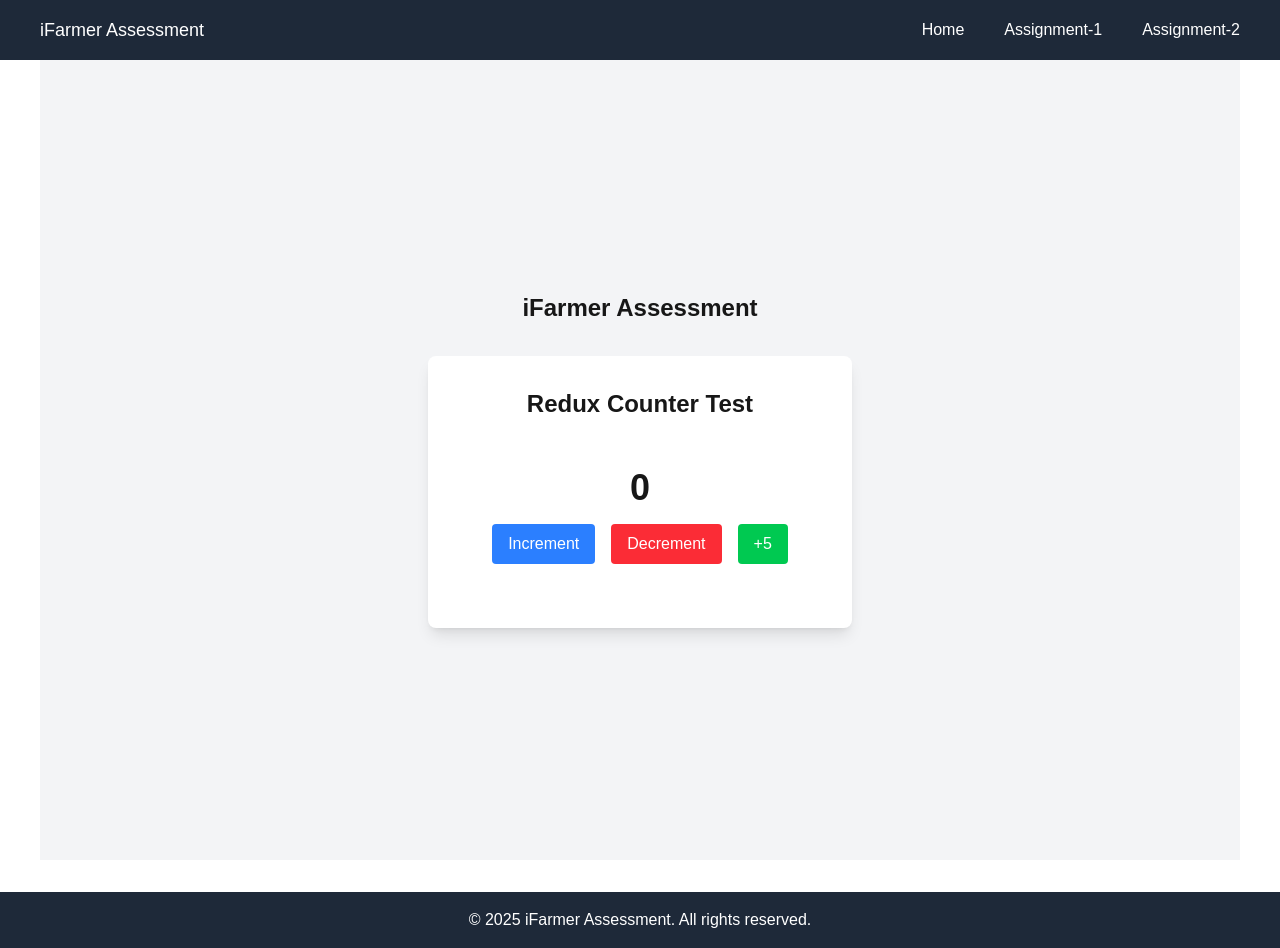
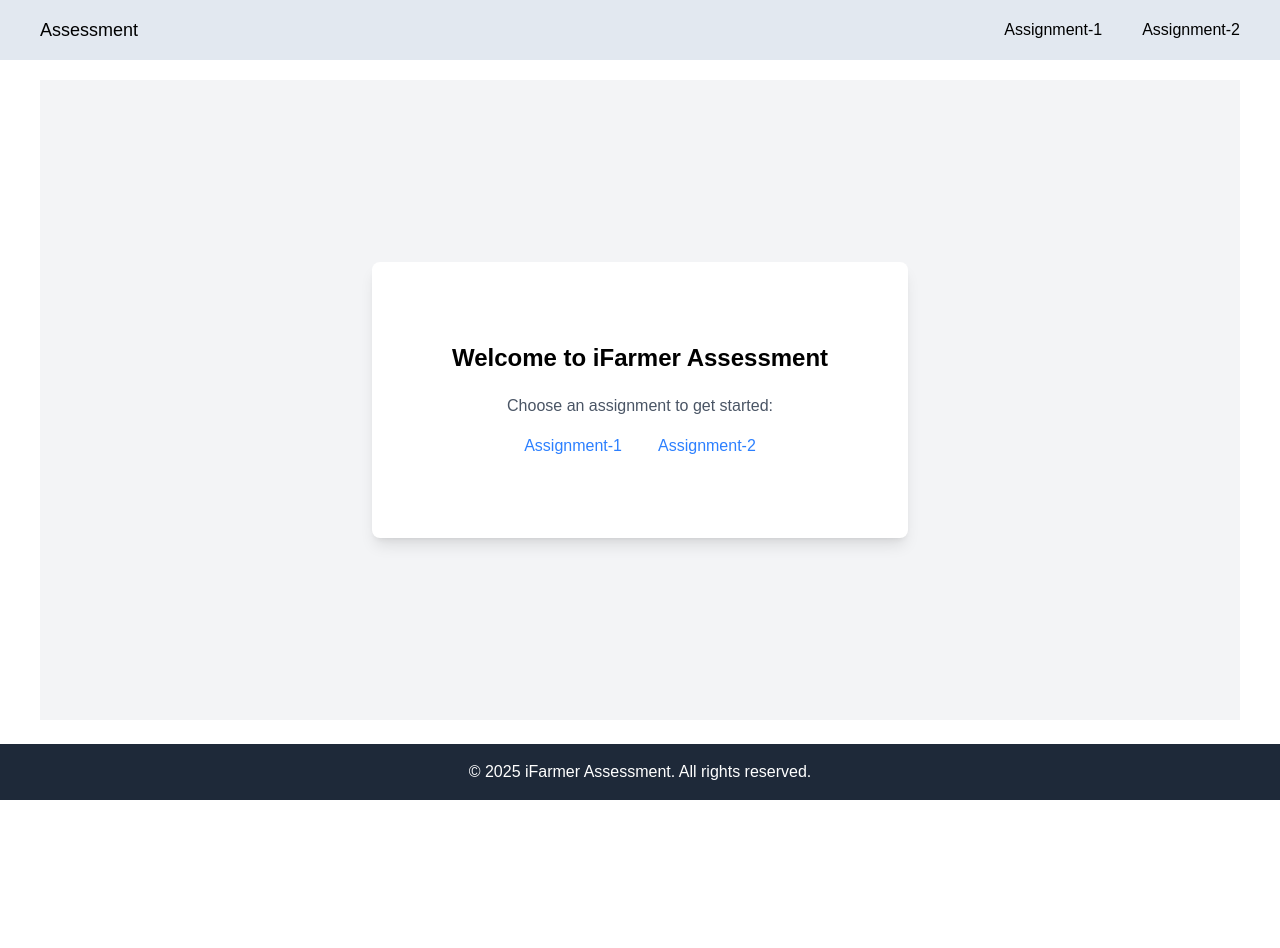
Before and after one commit to mesu-ai/ifarmer-assessment, a Next.js app: page / in a window 1280 px wide. After the commit the page ends 800 px from the top, so only its background shows below. Built offline with nearby package versions, Linux system fonts and the light colour scheme.

Commit message:
Fix: Tic-tac-toe design issues

```diff
--- a/src/app/assignment-1/page.tsx
+++ b/src/app/assignment-1/page.tsx
@@ -5,25 +5,45 @@ import React from 'react';
 const TicTacToe = () => {
   return (
     <div className='flex items-center justify-center min-h-[80vh]'>
-      <div className='bg-slate-100 rounded-md py-20 px-10 max-w-4xl w-full'>
-        <PageTitle className='text-center'>🎯 Tic-Tac-Toe Championship</PageTitle>
+      <div className='bg-slate-50 rounded-md py-20 px-10 max-w-4xl w-full'>
+        <PageTitle className='text-center'>Tic-Tac-Toe Game</PageTitle>
 
         <div className='text-center'>
-          <p className='mt-4 text-lg text-gray-700'>
-            Experience the ultimate Tic-Tac-Toe battle with our enhanced scoring system!
+          <p className='mt-4 text-sm sm:text-base lg:text-lg text-gray-700'>
+            Experience the ultimate Tic-Tac-Toe battle with our enhanced scoring
+            system!
           </p>
 
           {/* Game Rules */}
           <div className='mt-8 bg-white p-6 rounded-lg shadow-sm text-left'>
-            <h3 className='text-xl font-semibold mb-4 text-center'>🕹️ Game Rules</h3>
-            <ul className='space-y-2 text-gray-700'>
-              <li>• <strong>Best of 5 rounds</strong> - First to win 3 rounds is the champion!</li>
-              <li>• <strong>Scoring System:</strong></li>
-              <li className='ml-6'>- Win a round: <span className='text-green-600 font-bold'>+2 points</span></li>
-              <li className='ml-6'>- Lose a round: <span className='text-blue-600 font-bold'>+1 point</span></li>
-              <li className='ml-6'>- Draw: <span className='text-gray-600 font-bold'>0 points</span></li>
-              <li>• Game ends after 5 rounds or when a player gets an unbeatable lead</li>
-              <li>• Session-based leaderboard tracks all your games!</li>
+            <h3 className='text-lg sm:text-xl font-semibold mb-4 text-center'>
+              🕹️ Game Rules
+            </h3>
+            <ul className='space-y-2 text-gray-700 list-disc list-inside'>
+              <li>
+                <strong>Best of 5 rounds</strong> - First to win 3 rounds is the
+                champion!
+              </li>
+              <li>
+                <strong>Scoring System:</strong>
+              </li>
+              <li className='ml-6 list-none'>
+                - Win a round:{' '}
+                <span className='text-green-600 font-bold'>+2 points</span>
+              </li>
+              <li className='ml-6 list-none'>
+                - Lose a round:{' '}
+                <span className='text-blue-600 font-bold'>+1 point</span>
+              </li>
+              <li className='ml-6 list-none'>
+                - Draw:{' '}
+                <span className='text-gray-600 font-bold'>0 points</span>
+              </li>
+              <li>
+                Game ends after 5 rounds or when a player gets an unbeatable
+                lead
+              </li>
+              <li>Session-based leaderboard tracks all your games!</li>
             </ul>
           </div>
 
@@ -61,7 +81,9 @@ const TicTacToe = () => {
 
           {/* Quick Start Guide */}
           <div className='mt-8 text-sm text-gray-600'>
-            <p><strong>Quick Start:</strong> Set up players → Start game → Play 5 rounds → View results → Check leaderboard</p>
+            <p>
+              <strong>Quick Start:</strong> Set up players → Start game → Play 5rounds → View results → Check leaderboard
+            </p>
           </div>
         </div>
       </div>
--- a/src/app/assignment-1/player-setup/page.tsx
+++ b/src/app/assignment-1/player-setup/page.tsx
@@ -45,6 +45,8 @@ const PlayerSetupPage = () => {
   };
 
   const isFormValid = players.player1.trim() && players.player2.trim();
+
+  console.log({isFormValid});
 
   return (
     <div className='flex items-center justify-center min-h-[80vh]'>
--- a/src/app/page.tsx
+++ b/src/app/page.tsx
@@ -1,12 +1,20 @@
-import Counter from "@/components/Counter";
-
+import PageTitle from '@/components/ui/PageTitle';
+import Link from 'next/link';
+import React from 'react';
 export default function Home() {
   return (
-    <div className="min-h-screen bg-gray-100 flex flex-col items-center justify-center">
-      <h1 className="text-2xl font-bold mb-8">iFarmer Assessment</h1>
-      <div className="bg-white rounded-lg shadow-lg p-8">
-        <h2 className="text-2xl font-semibold mb-4 text-center">Redux Counter Test</h2>
-        <Counter />
+    <div className='min-h-[80vh] bg-gray-100 flex flex-col items-center justify-center'>
+      <div className='bg-white rounded-lg shadow-lg p-8 xl:p-20'>
+        <PageTitle>Welcome to iFarmer Assessment</PageTitle>
+        <p className='mt-5 text-center text-gray-600 mb-4'>Choose an assignment to get started:</p>
+        <ul className='flex justify-center gap-1.5 md:gap-5 text-sm lg:text-base'>
+          <li>
+            <Link className='hover:bg-blue-500 hover:text-white text-blue-500 p-2 rounded-md' href='/assignment-1'>Assignment-1</Link>
+          </li>
+          <li>
+            <Link className='hover:bg-blue-500 hover:text-white text-blue-500 p-2 rounded-md' href='/assignment-2'>Assignment-2</Link>
+          </li>
+        </ul>
       </div>
     </div>
   );
--- a/src/components/Counter.tsx
+++ /dev/null
@@ -1,35 +0,0 @@
-'use client'
-
-import { useAppDispatch, useAppSelector } from '@/lib/redux/hooks'
-import { increment, decrement, incrementByAmount } from '../lib/redux/features/counter/counterSlice'
-
-export default function Counter() {
-  const count = useAppSelector((state) => state.counter.value)
-  const dispatch = useAppDispatch()
-
-  return (
-    <div className="flex flex-col items-center space-y-4 p-8">
-      <div className="text-4xl font-bold">{count}</div>
-      <div className="flex space-x-4">
-        <button
-          className="px-4 py-2 bg-blue-500 text-white rounded hover:bg-blue-600"
-          onClick={() => dispatch(increment())}
-        >
-          Increment
-        </button>
-        <button
-          className="px-4 py-2 bg-red-500 text-white rounded hover:bg-red-600"
-          onClick={() => dispatch(decrement())}
-        >
-          Decrement
-        </button>
-        <button
-          className="px-4 py-2 bg-green-500 text-white rounded hover:bg-green-600"
-          onClick={() => dispatch(incrementByAmount(5))}
-        >
-          +5
-        </button>
-      </div>
-    </div>
-  )
-}
--- a/src/components/common/CustomLayout.tsx
+++ b/src/components/common/CustomLayout.tsx
@@ -6,7 +6,7 @@ const CustomLayout = ({ children }: { children: ReactNode }) => {
   return (
     <div className='flex flex-col min-h-screen'>
       <Navbar />
-      <main className='container mx-auto px-4 lg:px-10 grow'>{children}</main>
+      <main className='container mx-auto px-4 lg:px-10 grow my-5'>{children}</main>
       <Footer />
     </div>
   );
--- a/src/components/common/Footer.tsx
+++ b/src/components/common/Footer.tsx
@@ -2,7 +2,7 @@ import React from 'react';
 
 const Footer = () => {
   return (
-    <footer className='bg-gray-800 text-white py-4 mt-8'>
+    <footer className='bg-gray-800 text-white py-4'>
       <div className='container mx-auto px-4 lg:px-10 text-center'>
         <p>&copy; {new Date().getFullYear()} iFarmer Assessment. All rights reserved.</p>
       </div>
--- a/src/components/common/Navbar.tsx
+++ b/src/components/common/Navbar.tsx
@@ -3,18 +3,15 @@ import React from 'react';
 
 const Navbar = () => {
   return (
-    <nav className='bg-gray-800 text-white py-4'>
-      <div className='container mx-auto px-4 lg:px-10 flex justify-between items-center'>
-        <p className='text-lg'>iFarmer Assessment</p>
+    <nav className='bg-slate-200 text-white py-4'>
+      <div className='container mx-auto px-4 lg:px-10 flex justify-between items-center text-black'>
+        <div className='text-lg'><Link href='/'>Assessment</Link></div>
         <ul className='flex space-x-4 lg:space-x-5 xl:space-x-10 text-sm lg:text-base'>
           <li>
-            <Link href='/'>Home</Link>
+            <Link className='hover:text-blue-600' href='/assignment-1'>Assignment-1</Link>
           </li>
           <li>
-            <Link href='/assignment-1'>Assignment-1</Link>
-          </li>
-          <li>
-            <Link href='/assignment-2'>Assignment-2</Link>
+            <Link className='hover:text-blue-600' href='/assignment-2'>Assignment-2</Link>
           </li>
         </ul>
       </div>
--- a/src/components/ui/PageTitle.tsx
+++ b/src/components/ui/PageTitle.tsx
@@ -7,7 +7,7 @@ interface PageTitleProps {
 
 const PageTitle: FC<PageTitleProps> = ({ children, className = '' }) => {
   return (
-    <h1 className={`text-black font-semibold text-lg xl:text-2xl ${className}`}>
+    <h1 className={`text-black font-semibold text-lg sm:text-xl xl:text-2xl ${className}`}>
       {children}
     </h1>
   );
--- a/src/lib/redux/features/counter/counterSlice.ts
+++ /dev/null
@@ -1,29 +0,0 @@
-import { createSlice, PayloadAction } from '@reduxjs/toolkit'
-
-export interface CounterState {
-  value: number
-}
-
-const initialState: CounterState = {
-  value: 0,
-}
-
-export const counterSlice = createSlice({
-  name: 'counter',
-  initialState,
-  reducers: {
-    increment: (state) => {
-      state.value += 1
-    },
-    decrement: (state) => {
-      state.value -= 1
-    },
-    incrementByAmount: (state, action: PayloadAction<number>) => {
-      state.value += action.payload
-    },
-  },
-})
-
-export const { increment, decrement, incrementByAmount } = counterSlice.actions
-
-export default counterSlice.reducer
--- a/src/lib/redux/store.ts
+++ b/src/lib/redux/store.ts
@@ -1,11 +1,9 @@
 import { configureStore } from '@reduxjs/toolkit'
-import counterReducer from './features/counter/counterSlice'
 import gameReducer from './features/game/gameSlice'
 
 export const makeStore = () => {
   return configureStore({
     reducer: {
-      counter: counterReducer,
       game: gameReducer,
     },
   })
```
